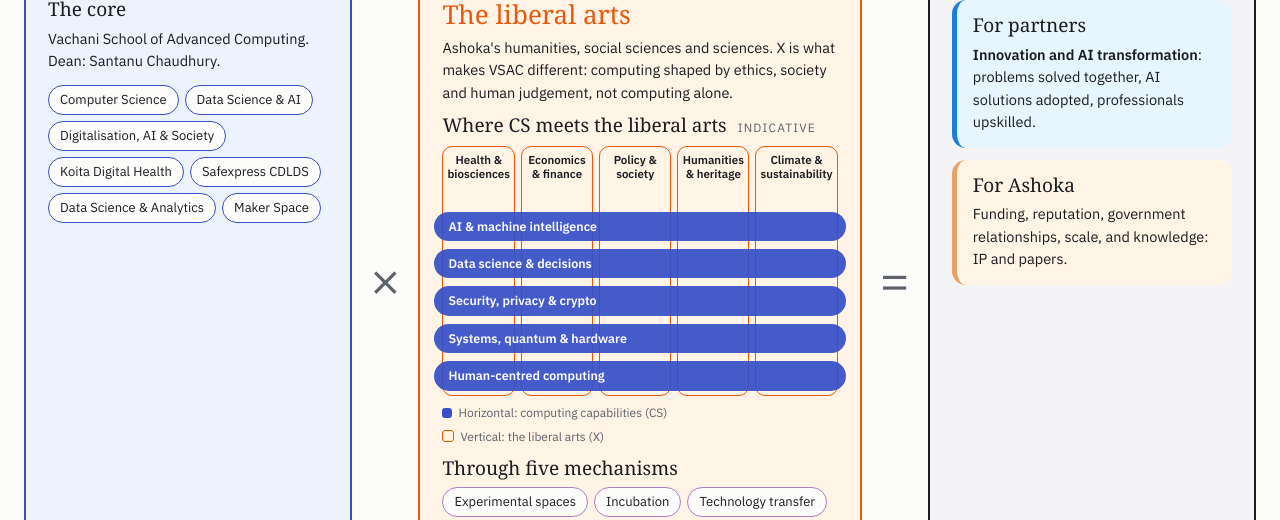
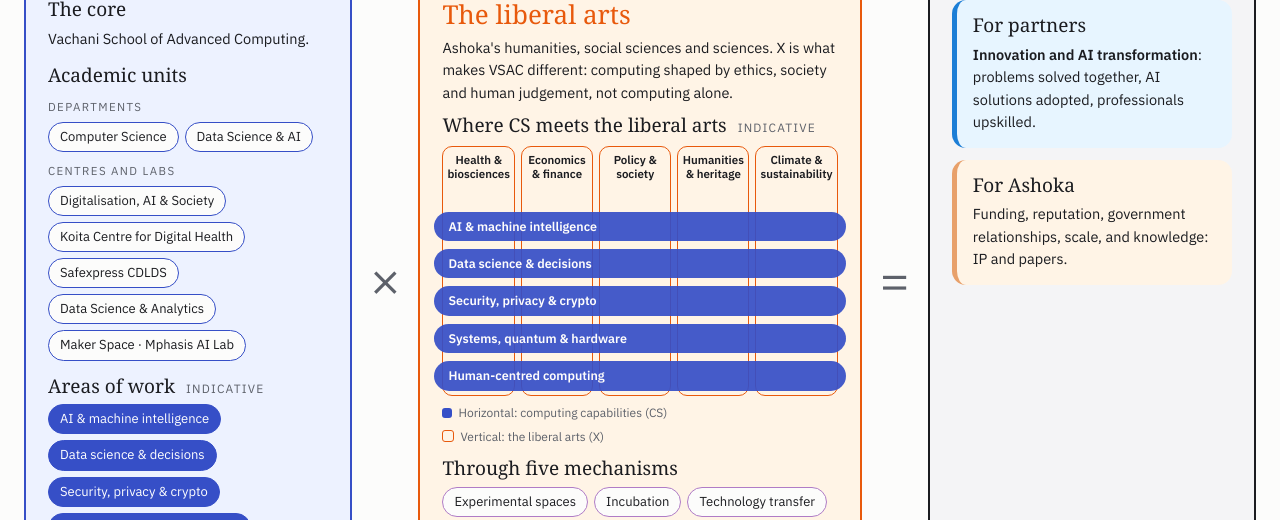
Before and after one commit to misralakshmi/misralakshmi.github.io, a plain HTML site: page vsac-strategy/index.html in a window 1280 px wide. Shown: the part 421-941 px from the top of the page. Drawn offline with Linux system fonts and the light colour scheme.

Commit message:
VSAC strategy: CS card split into academic units and areas of work; remove Dean's name
Co-Authored-By: Claude Opus 5.5 <noreply@anthropic.com>
Claude-Session: https://claude.ai/code/session_01DUegMMb1QEDPCsvGhiuEQB

```diff
--- a/vsac-strategy/index.html
+++ b/vsac-strategy/index.html
@@ -254,6 +254,10 @@ svg#phase { display: block; width: 100%; height: auto; margin-top: 18px; font-fa
 .ph h1 .cs { color: var(--hub); }
 .ph h1 .xx { color: var(--x); }
 .ph h1 em { color: var(--muted) !important; }
+.cs-sub { font-size: 11.5px; letter-spacing: .12em; text-transform: uppercase; color: var(--muted); margin-top: 10px; }
+.cs-sub + .eq-chips { margin-top: 6px; }
+.eq-chips.cs-areas span { background: var(--hub); color: #fff; border-color: var(--hub); }
+.eq-cs .eq-half h3 { margin-top: 14px; }
 </style>
 </head>
 <body>
@@ -282,9 +286,17 @@ svg#phase { display: block; width: 100%; height: auto; margin-top: 18px; font-fa
       <div class="eq-card eq-cs">
         <div class="eq-sym">CS</div>
         <h3>The core</h3>
-        <p>Vachani School of Advanced Computing. Dean: Santanu Chaudhury.</p>
-        <div class="eq-chips">
-          <span>Computer Science</span><span>Data Science &amp; AI</span><span>Digitalisation, AI &amp; Society</span><span>Koita Digital Health</span><span>Safexpress CDLDS</span><span>Data Science &amp; Analytics</span><span>Maker Space</span>
+        <p>Vachani School of Advanced Computing.</p>
+        <div class="eq-half">
+          <h3>Academic units</h3>
+          <div class="cs-sub">Departments</div>
+          <div class="eq-chips"><span>Computer Science</span><span>Data Science &amp; AI</span></div>
+          <div class="cs-sub">Centres and labs</div>
+          <div class="eq-chips"><span>Digitalisation, AI &amp; Society</span><span>Koita Centre for Digital Health</span><span>Safexpress CDLDS</span><span>Data Science &amp; Analytics</span><span>Maker Space · Mphasis AI Lab</span></div>
+        </div>
+        <div class="eq-half">
+          <h3>Areas of work <small>indicative</small></h3>
+          <div class="eq-chips cs-areas" id="eqCsAreas"></div>
         </div>
       </div>
       <div class="eq-op" aria-hidden="true">×</div>
@@ -512,7 +524,7 @@ const UNIT = {
   'i-mgmt': ['Havells School of Management and Leadership','Ashoka University','Management education; partner for executive education with industry.']
 };
 const THEME = {
-  'h-ai': 'Santanu Chaudhury (computer vision, AI), Lipika Dey (NLP); Computer Science and Data Science & AI departments.',
+  'h-ai': 'Computer vision and AI; Lipika Dey (NLP); Computer Science and Data Science & AI departments.',
   'h-data': 'Safexpress CDLDS (Sandeep Juneja) and the Centre for Data Science and Analytics (Partha Pratim Das).',
   'h-sec': 'Debayan Gupta (cryptography, privacy) and Mahavir Jhanwar (post-quantum cryptography).',
   'h-sys': 'Manu Awasthi (computer architecture); Maker Space and Mphasis AI & Applied Tech Lab; the Dixon link.',
@@ -520,7 +532,7 @@ const THEME = {
   'v-health': 'Koita Centre for Digital Health (Anurag Agrawal, Rintu Kutum) and the Trivedi School of Biosciences.',
   'v-econ': 'RJ School of Economics and Finance; CDLDS work on financial data; Havells School of Management.',
   'v-policy': 'Centre for Digitalisation, AI and Society (Subhashis Banerjee, Debayan Gupta), Isaac Centre for Public Policy, Centre for Social and Behaviour Change.',
-  'v-hum': 'Harish and Bina Shah School of Humanities; digital heritage work led by Santanu Chaudhury.',
+  'v-hum': 'Harish and Bina Shah School of Humanities; digital heritage work in computer vision.',
   'v-climate': 'CDLDS weather and climate modelling (Sandeep Juneja).'
 };
 // remap unit themes and partner links to the five indicative themes
@@ -607,7 +619,7 @@ Object.entries(BLK).forEach(([b, B]) => {
   if (b === 'v') {
     el('text', { x: CX + 24, y: B.y + 50, class: 'hub-title' }, g, 'VSAC');
     el('text', { x: CX + 24, y: B.y + 74, class: 'hub-sub', style: 'font-size:13px' }, g, 'Vachani School of Advanced Computing');
-    el('text', { x: CX + 24, y: B.y + 92, class: 'hub-sub', style: 'font-size:13px' }, g, 'Dean: Santanu Chaudhury');
+
   } else {
     el('text', { x: CX + 24, y: B.y + 44, class: 'ablock-title', style: 'font-size:21px' }, g, 'Other departments');
     el('text', { x: CX + 24, y: B.y + 68, class: 'ablock-title', style: 'font-size:21px' }, g, 'and centres');
@@ -702,7 +714,7 @@ function showBlock(b) {
   B.mechs.forEach(m => km.set('bm:' + b + ':' + m, B.color));
   light(['blk-' + b, ...B.themes, ...B.mechs], km, () => B.color, B.color);
   setPanel(B.color, '<div class="eyebrow">' + (b === 'v' ? 'School' : 'Across the university') + '</div><h3>' + B.name + '</h3>' +
-    '<p>' + B.full + (b === 'v' ? '. Dean: Santanu Chaudhury.' : '.') + '</p>' +
+    '<p>' + B.full + '.</p>' +
     '<div class="k">' + B.units.length + (b === 'v' ? ' departments and centres' : ' schools and centres') + '</div>' + unitList(B.units) +
     '<div class="k">Strongest themes</div><p>' + names(B.themes) + '</p>' +
     (B.mechs.length ? '<div class="k">Hosts today</div><p>' + names(B.mechs) + '</p>' : '') +
@@ -763,6 +775,7 @@ function route() {
   window.scrollTo(0, 0);
 }
 document.getElementById('eqTh').innerHTML = '<div class="tmx-cols">' + THV.map(([, n]) => `<div class="tcol"><span>${n}</span></div>`).join('') + '</div><div class="tmx-rows">' + THH.map(([, n]) => `<div class="trow">${n}</div>`).join('') + '</div>';
+document.getElementById('eqCsAreas').innerHTML = THH.map(([, n]) => `<span>${n}</span>`).join('');
 document.getElementById('eqMe').innerHTML = ME.map(([id, n]) => `<span>${id === 'm-joint' ? 'Joint research' : n}</span>`).join('');
 window.addEventListener('hashchange', route);
 route();
```
